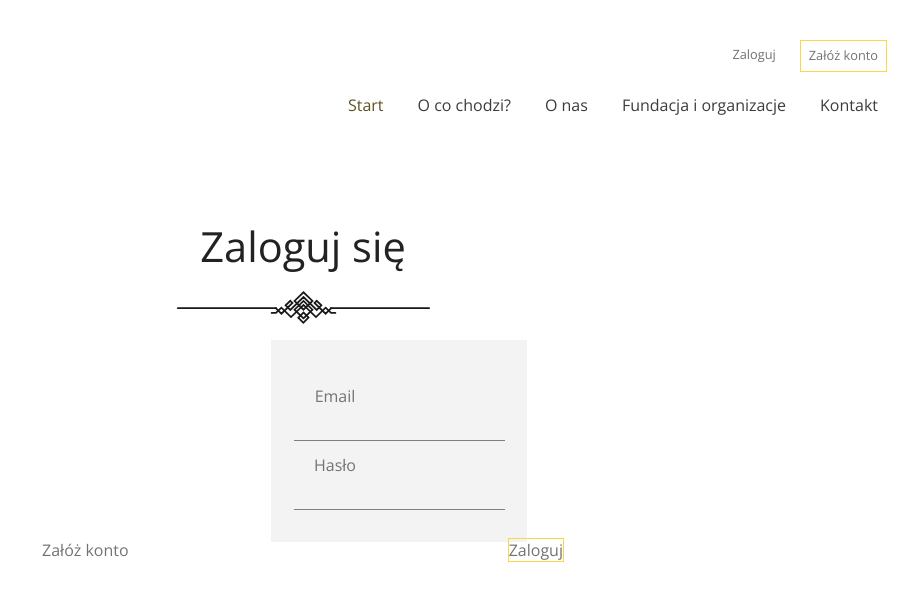
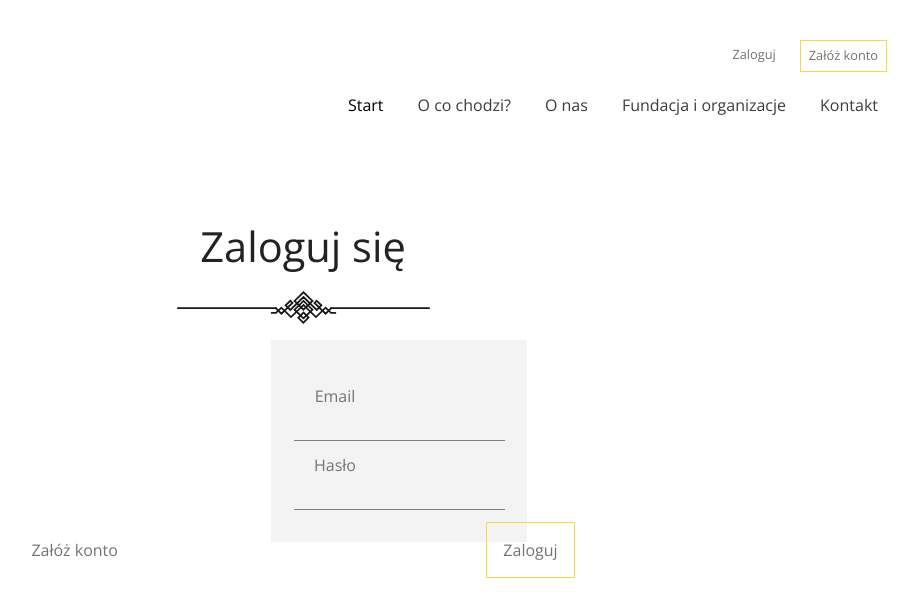
Before and after one commit to Jarek94pl/FreeThings, a React (Create React App) app: page /#/logowanie in a window 1280 px wide. Shown: the top 600 px of the page, without its empty margins (337-1255 px from the left). Built offline with nearby package versions, Linux system fonts and the light colour scheme.

Commit message:
fixed problems with components

```diff
--- a/src/components/Form/Form.js
+++ b/src/components/Form/Form.js
@@ -1,6 +1,5 @@
 import React, {Component} from "react";
 import "./Form.scss";
-//import {NavLink} from "react-router-dom";
 
 
 
--- a/src/components/Login/Login.css
+++ b/src/components/Login/Login.css
@@ -34,6 +34,7 @@ div.options {
   div.options span {
     text-decoration: none;
     font-family: "Open Sans", sans-serif;
-    color: #737373; }
+    color: #737373;
+    padding: 1rem; }
 
 /*# sourceMappingURL=Login.css.map */
--- a/src/components/Login/Login.scss
+++ b/src/components/Login/Login.scss
@@ -44,5 +44,6 @@ div.options{
     text-decoration: none;
     font-family: $font-base;
     color: $greyColor;
+    padding: 1rem;
   }
 }
--- a/src/components/Logout/Logout.js
+++ b/src/components/Logout/Logout.js
@@ -1,7 +1,6 @@
 import React, {Component} from "react";
 import "./Logout.scss";
 import {NavLink} from "react-router-dom";
-import {Link} from "react-scroll";
 import deco from '../../assets/assets/Decoration.svg';
 import Navigation from "../Navigation/Navigation"; // with import
 
--- a/src/components/Navigation/Navigation.js
+++ b/src/components/Navigation/Navigation.js
@@ -16,11 +16,7 @@ class Navigation extends Component{
                     </div>
                 </div>
                 <ul className= "homeMenu">
-                    <li><NavLink to={"/"}  activeClass="active"
-                               //to="home"
-                               spy={true}
-                               smooth={true}
-                               duration={800} style={{textDecoration: "none", color:"#5E5322"}}>Start
+                    <li><NavLink to={"/"} style={{textDecoration:"none", color: "black"}}>Start
                     </NavLink></li>
                     <li><Link  activeClass="active"
                                to="home_four_step"
```
Also changed, not shown: 2 other files (tests, documents, lock files or other folders).
